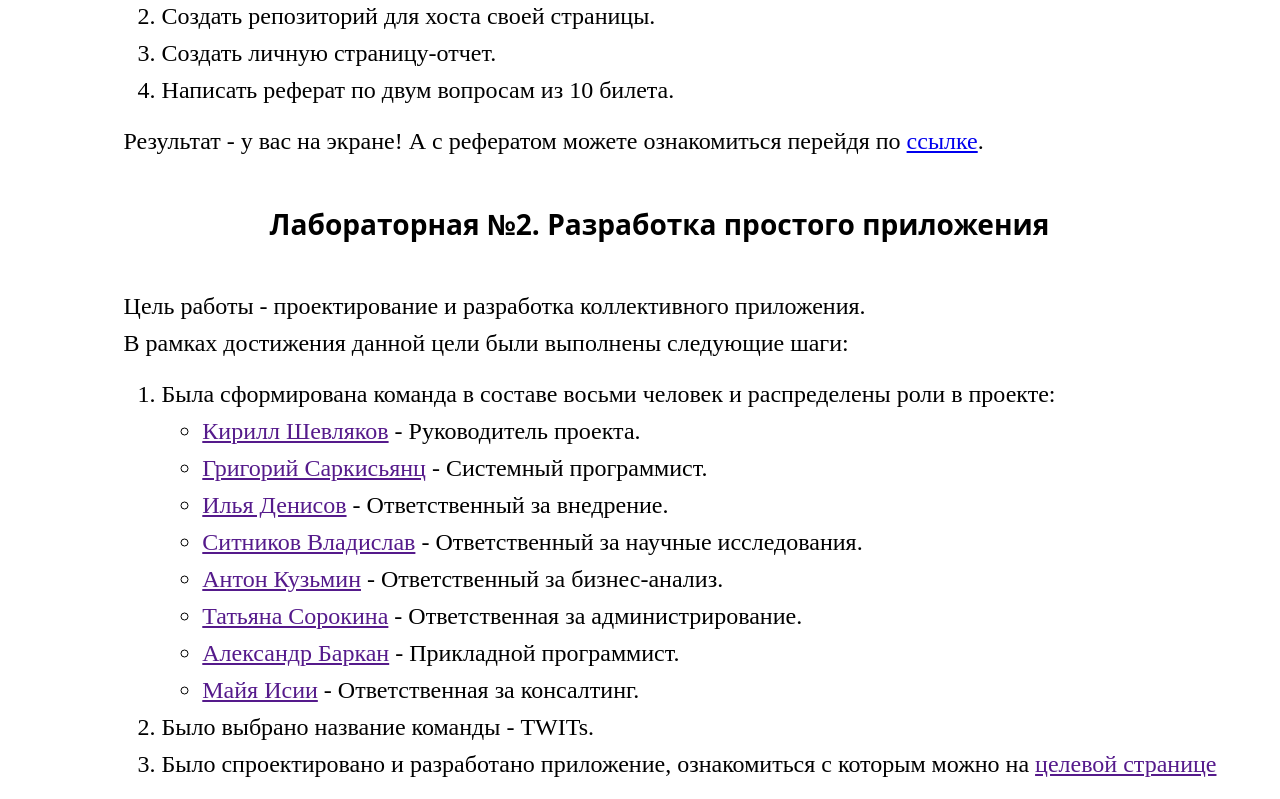
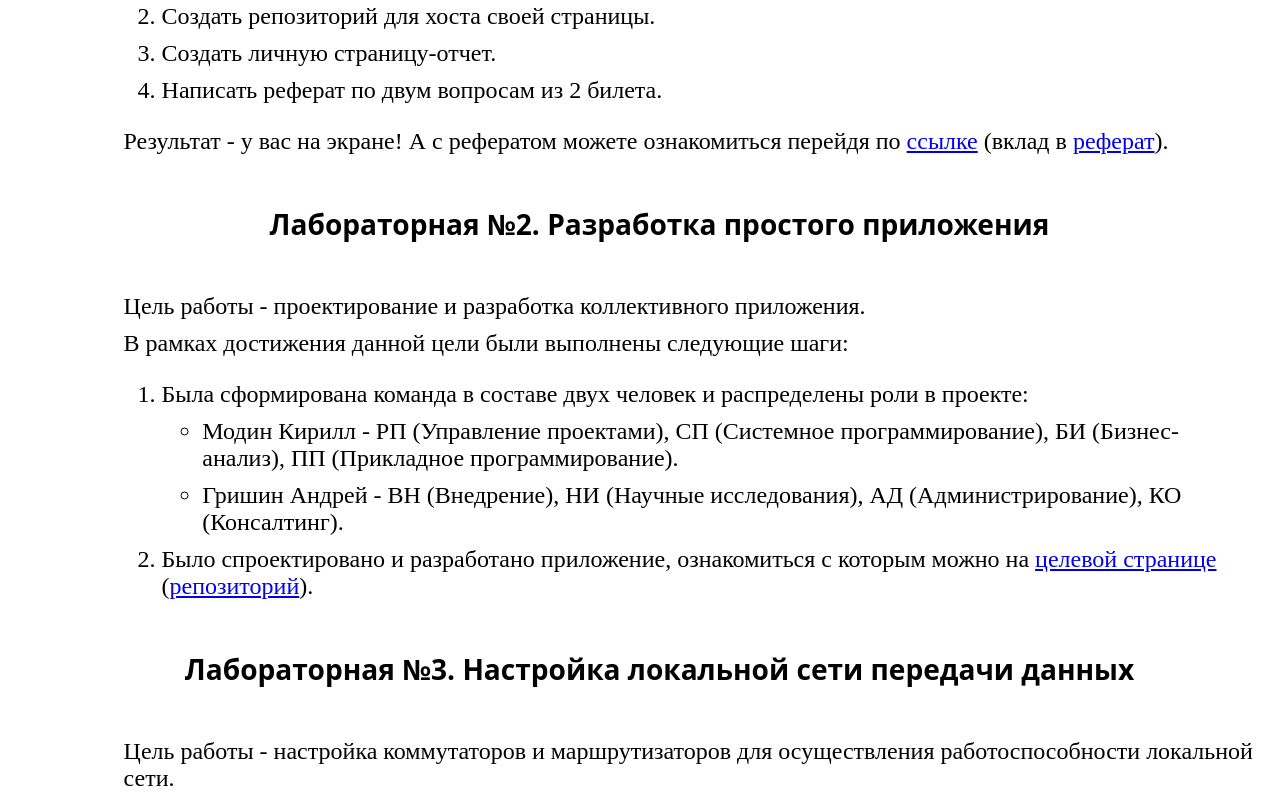
Before and after one commit to Grihaa/grishin, a plain HTML site: page index.html in a window 1280 px wide. Shown: the part 479-1278 px from the top of the page. Drawn offline with Linux system fonts and the light colour scheme.

Commit message:
Update index.html

```diff
--- a/index.html
+++ b/index.html
@@ -89,7 +89,7 @@
 <body>
 
 <H1>Личная страница-отчет</H1>
-<H2>Студента Ситникова Владислава</H2>
+<H2>Студента Гришина Андрея</H2>
 <H2>Группы ИДМ-22-04</H2>
 <H2>По дисциплине "Интернет-технологии"</H2>
 <H3>Лабораторная №1. Экосистема разработки программ с открытым кодом</H3>
@@ -99,27 +99,20 @@
     <li> Зарегистрироваться на GitHub.</li>
     <li> Создать репозиторий для хоста своей страницы. </li>
     <li> Создать личную страницу-отчет. </li>
-    <li> Написать реферат по двум вопросам из 10 билета. </li>
+    <li> Написать реферат по двум вопросам из 2 билета. </li>
   </ol>
-<p1>Результат -  у вас на экране! А c рефератом можете ознакомиться перейдя по <a href="https://github.com/CblNCoBaKu/Musor/wiki/%D0%91%D0%B8%D0%BB%D0%B5%D1%82-10">ссылке</a>. </p1>
+<p1>Результат -  у вас на экране! А c рефератом можете ознакомиться перейдя по <a href="https://github.com/stankin/inet-2022/wiki/exam02">ссылке</a> (вклад в <a href="https://github.com/stankin/inet-2022/wiki/exam02/_compare/885afc087ac966e041b9dfac889bd5783408f17b...fe257387afc380a50d80335ecf6040f8e537ffe4">реферат</a>). </p1>
 <H3>Лабораторная №2. Разработка простого приложения</H3>
   <p>Цель работы -  проектирование и разработка коллективного приложения. </p>
   <p1>В рамках достижения данной цели были выполнены следующие шаги: </p1>
   <ol>
-    <li> Была сформирована команда в составе восьми человек и распределены роли в проекте:
+     <li> Была сформирована команда в составе двух человек и распределены роли в проекте:
       <ul>
-        <li><a href="">Кирилл Шевляков</a> - Руководитель проекта.  </li>
-        <li><a href="">Григорий Саркисьянц</a> - Системный программист. </li>
-        <li><a href="">Илья Денисов</a> - Ответственный за внедрение. </li>
-        <li><a href="">Ситников Владислав</a> - Ответственный за научные исследования.  </li>
-        <li><a href="">Антон Кузьмин</a> - Ответственный за бизнес-анализ. </li>
-        <li><a href="">Татьяна Сорокина</a> - Ответственная за администрирование. </li>
-        <li><a href="">Александр Баркан</a> - Прикладной программист. </li>
-        <li><a href="">Майя Исии</a> - Ответственная за консалтинг.  </li>
+        <li>Модин Кирилл - РП (Управление проектами), СП (Системное программирование), БИ (Бизнес-анализ), ПП (Прикладное программирование).  </li>
+        <li>Гришин Андрей - ВН (Внедрение), НИ (Научные исследования), АД (Администрирование), КО (Консалтинг).  </li>
       </ul>
       </li>
-    <li> Было выбрано название команды - TWITs. </li>
-    <li> Было спроектировано и разработано приложение, ознакомиться с которым можно на <a href="">целевой странице</a> </li>
+  <li> Было спроектировано и разработано приложение, ознакомиться с которым можно на <a href="https://daniyani.github.io/tour-plan/">целевой странице</a> (<a href="https://github.com/KiriLLModin/KirillStankinRepo/wiki/AirBag_Project">репозиторий</a>). </li>
   </ol>
 <H3>Лабораторная №3. Настройка локальной сети передачи данных</H3>
 
```
